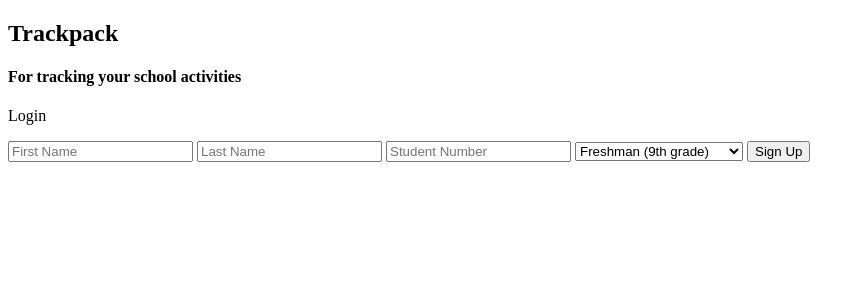
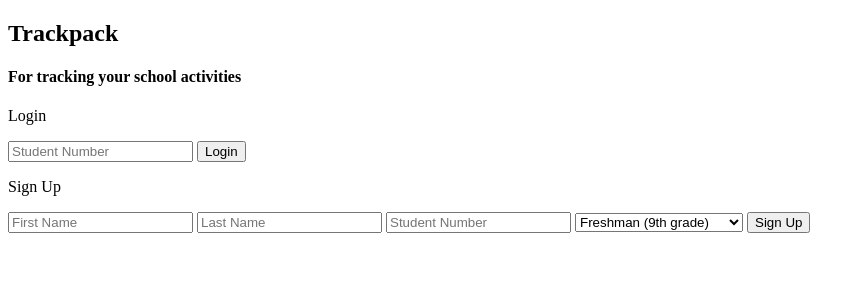
Before and after one commit to mcaveety/FBLA-2022, a Flask app: page /login in a window 1280 px wide. Shown: the top 300 px of the page, without its empty margins (0-865 px from the left). Run offline with Flask 2, Linux system fonts and the light colour scheme.

Commit message:
Add login form

```diff
--- a/templates/login.html
+++ b/templates/login.html
@@ -9,7 +9,13 @@
 
 <p>Login</p>
 
-<form method="post">
+    <form name="login" method="post">
+        <input id="student_number" name="student_number" placeholder="Student Number">
+        <input type="submit" name="btn" value="Login">
+    </form>
+
+    <p>Sign Up</p>
+<form name="sign_up" method="post">
     <input id="first_name" name="first_name" type="text" placeholder="First Name">
     <input id="last_name" name="last_name" type="text" placeholder="Last Name">
     <input id="student_number" name="student_number" type="text" placeholder="Student Number">
@@ -19,7 +25,7 @@
         <option value="11">Junior (11th grade)</option>
         <option value="12">Senior (12th grade)</option>
     </select>
-    <input type="submit" value="Sign Up">
+    <input type="submit" name="btn" value="Sign Up">
 </form>
 
 {% endblock %}
```
